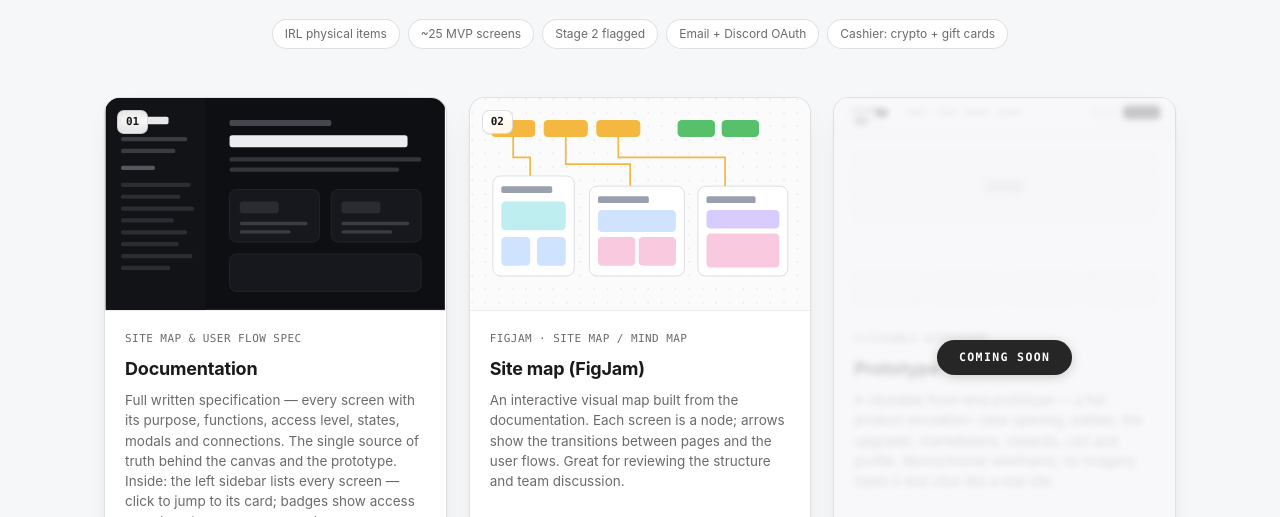
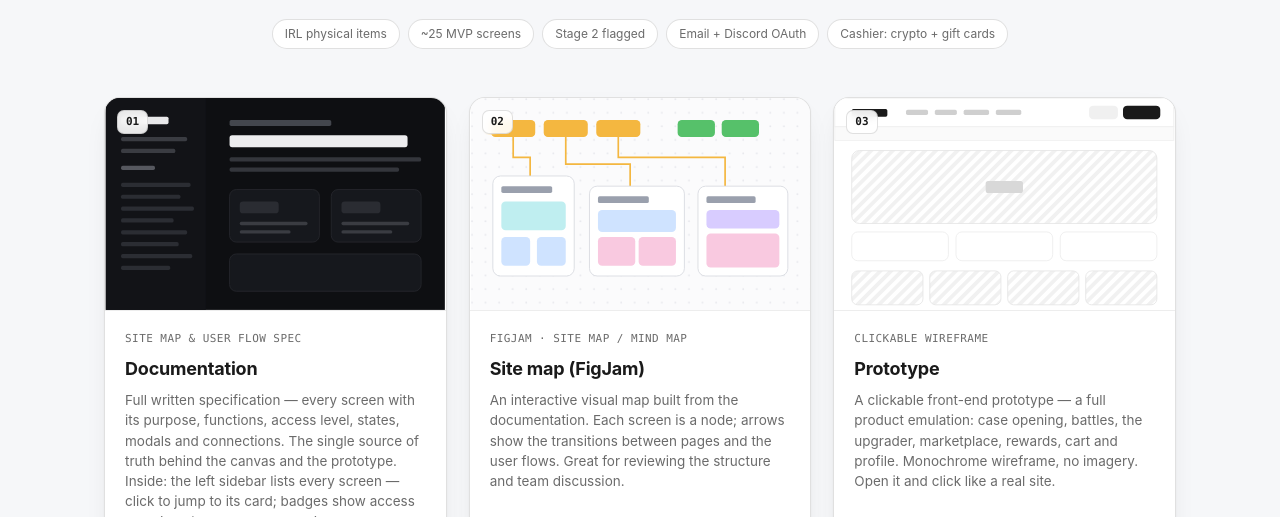
Before and after one commit to pokazkaivan/crownsgg_uxresearch_wireframe, a plain HTML site: page index.html in a window 1280 px wide. Shown: the part 283-800 px from the top of the page. Drawn offline with Linux system fonts and the light colour scheme.

Commit message:
UX: Prototype card re-activated — remove Coming Soon overlay

```diff
--- a/index.html
+++ b/index.html
@@ -159,7 +159,7 @@
     </div>
 
     <!-- 3 · PROTOTYPE -->
-    <div class="card card-disabled">
+    <div class="card">
       <div class="thumb">
         <span class="num">03</span>
         <svg viewBox="0 0 400 250" xmlns="http://www.w3.org/2000/svg" role="img" aria-label="Prototype preview">
@@ -184,7 +184,6 @@
           </g>
         </svg>
       </div>
-      <div class="cs-overlay"><span class="cs-badge">Coming Soon</span></div>
       <div class="body">
         <div class="tag" data-i18n="c3tag"></div>
         <h3 data-i18n="c3title"></h3>
```
